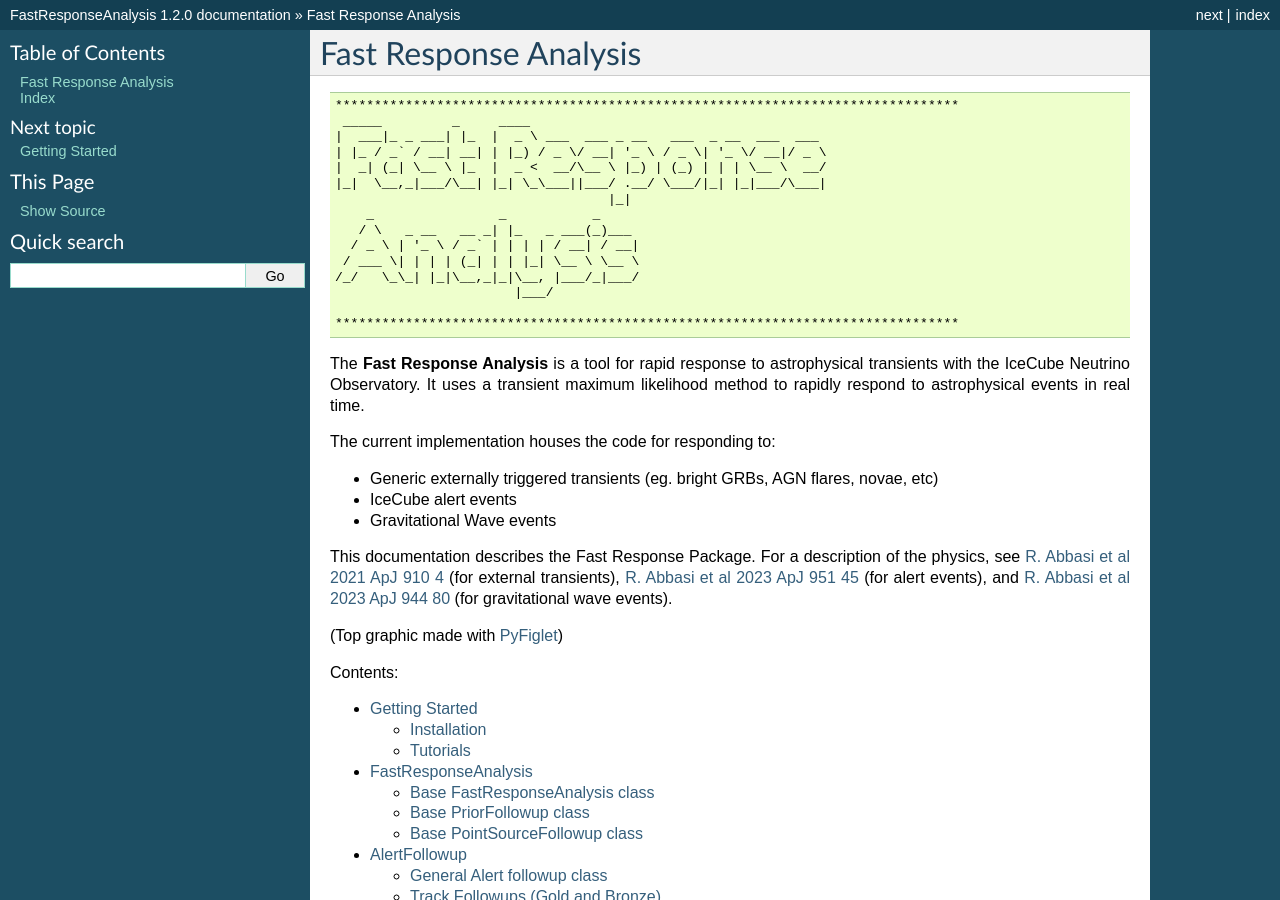
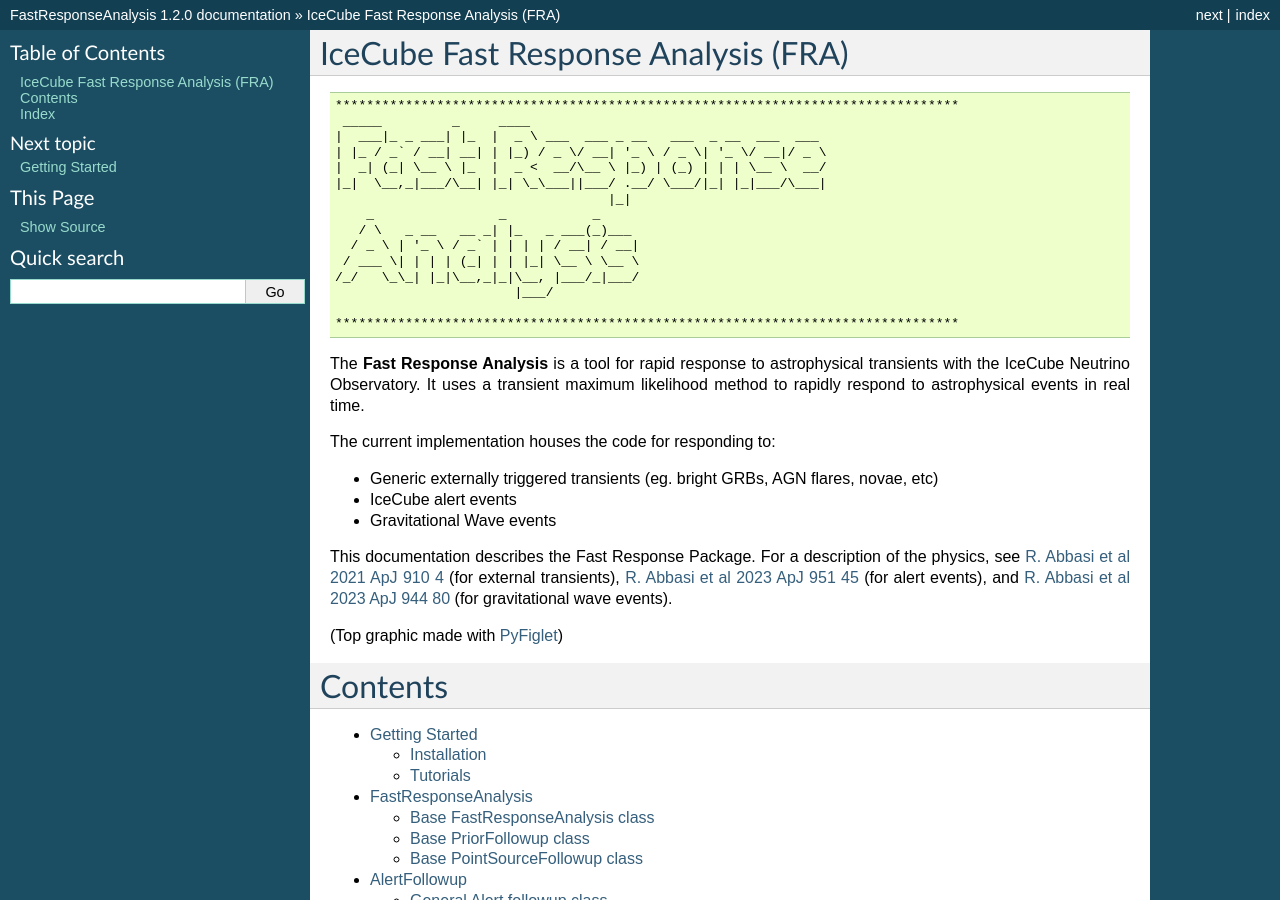
Before and after one commit to icecube/FastResponseAnalysis, a Sphinx documentation site: the page built from docs/source/index.rst, in a window 1280 px wide and 900 px high. Built offline with Sphinx 7.4.7, drawn with Linux system fonts in a browser that asks for light colours; some of the changed text lies outside the part shown.

Commit message:
make contents a header too

```diff
--- a/docs/source/index.rst
+++ b/docs/source/index.rst
@@ -3,8 +3,8 @@
    You can adapt this file completely to your liking, but it should at least
    contain the root `toctree` directive.
 
-Fast Response Analysis
-================================================
+IceCube Fast Response Analysis (FRA)
+=====================================
 
 ::
 
@@ -36,8 +36,9 @@ This documentation describes the Fast Response Package. For a description of the
 
 (Top graphic made with `PyFiglet <https://pypi.org/project/pyfiglet/>`_)
 
+Contents
+============
 .. toctree::
-   :caption: Contents:
    :maxdepth: 2
 
    getting_started
```
